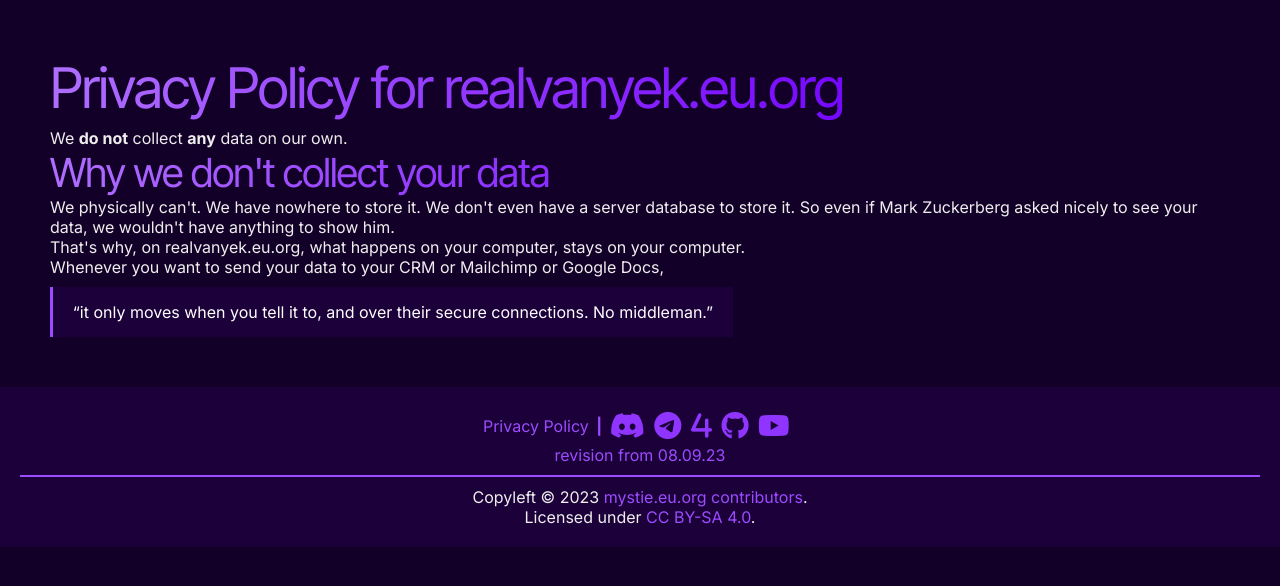
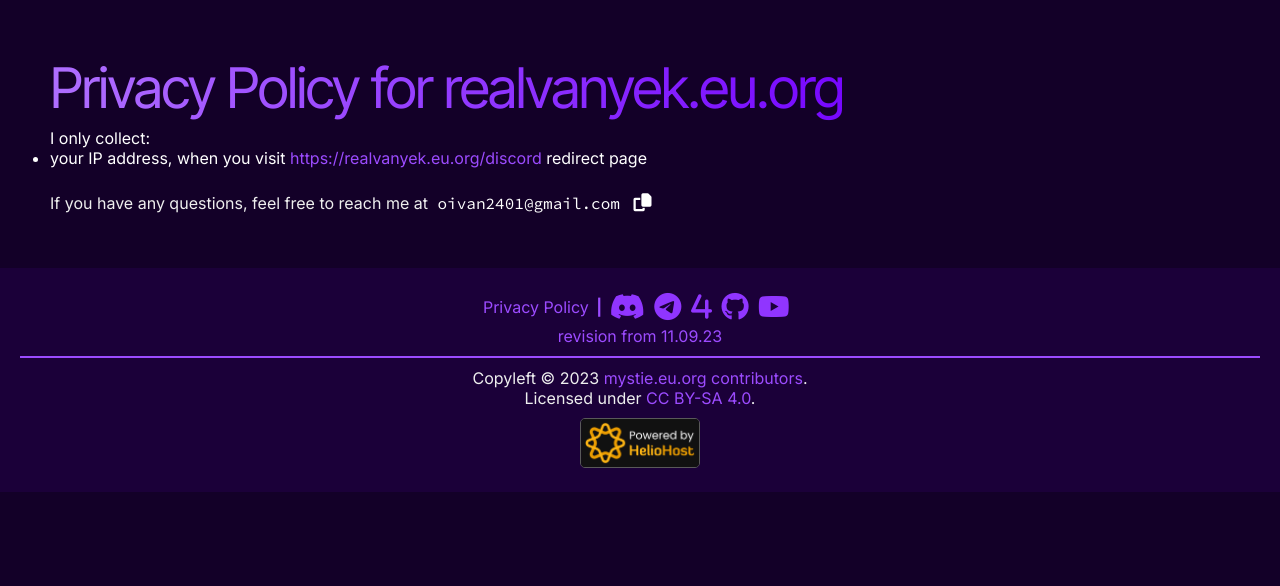
Before and after one commit to 4vanyek/therealvanyek-ml, a PHP site: page /privacy in a window 1280 px wide. Shown: the part 48-634 px from the top of the page. Run offline with PHP 8.4, Linux system fonts and the light colour scheme; some libraries are stand-ins or nearby versions.

Commit message:
небольшое обновление

```diff
--- a/css/general.css
+++ b/css/general.css
@@ -1,3 +1,4 @@
+@import url('https://fonts.googleapis.com/css2?family=Source+Code+Pro&display=swap');
 * {
     font-family: 'Inter', Arial, Helvetica, sans-serif;
 }
@@ -124,7 +125,7 @@ a:hover {
     transition: 300ms cubic-bezier(0.075, 0.82, 0.165, 1); /* рандомный переход, предложенный emmet */
 }
 button, .button {
-    padding: 1em 2em;
+    padding: 0.8em 1.6em;
     border: none;
     margin: 2.5px;
     cursor: pointer;
@@ -149,7 +150,7 @@ button, .button {
 .main-button, .qor-main-button, .qor-button, .copy-button {
     font-size: 18px;
     background: #7c11ff;
-    padding: 1em 2em;
+    padding: 0.8em 1.6em;
     color: #fff !important;
     border-radius: 6px;
     text-shadow: none;
@@ -292,15 +293,17 @@ img {
 p, span, h1, h2, h3, h4, h5, h6 {
     animation: fadeIn .5s ease-in-out;
 }
-.animate-on-scroll {
-  opacity: 0;
-  transform: translateY(20px);
-  transition: opacity 1s ease, transform 1s ease;
+pre {
+    font-family: 'Source Code Pro';
+    background: #000;
+    width: fit-content;
+    border-radius: 6px;
+    padding: 5px;
 }
-
-.animate-on-scroll.animate {
-  opacity: 1;
-  transform: translateY(0);
+.powered-by {
+    margin-top: 10px;
+    border: 1px solid #595959;
+    border-radius: 5px;
 }
 
 /* keyframes & animations */
--- a/css/mobile.css
+++ b/css/mobile.css
@@ -18,6 +18,11 @@
     #window {
         width: 95%;
         height: 100%;
+    }
+    h1 {
+        font-size: 2rem;
+        line-height: normal;
+        margin-bottom: 10px;
     }
 }
 @media screen and (max-width: 1000px) {
--- a/css/nav.css
+++ b/css/nav.css
@@ -21,7 +21,7 @@ li {
 	align-items: center;
 	justify-content: space-between;
 	padding: 5px 0 5px 8px;
-	background-color: #1b0039;
+	background-color: #1b0039bb;
 	color: #444;
 	position: fixed;
 	width: 100%;
@@ -95,9 +95,9 @@ input[type=checkbox] {
 /* APPLYING MEDIA QUERIES */
 @media (max-width: 800px) {
 	.menu {
-		display:none;
+		display: none;
 		position: absolute;
-		background-color:#1b0039;
+		background-color: #1b0039bb;
 		right: 0;
 		left: 0;
 		top: 100%;
--- a/privacy/index.html
+++ b/privacy/index.html
@@ -22,23 +22,26 @@
         href="https://fonts.googleapis.com/css2?family=Inter+Tight:wght@300;400;500;600;700;800;900&family=Inter:wght@100;200;300;400;500;600;700;800;900&display=swap"
         rel="stylesheet"> <!-- подключение шрифтов -->
     <link rel="stylesheet" href="https://cdnjs.cloudflare.com/ajax/libs/font-awesome/6.4.0/css/all.min.css" /> <!-- подключение Font Awesome 6.4.0 -->
+    <script src="https://cdn.jsdelivr.net/npm/@fancyapps/ui@5.0/dist/fancybox/fancybox.umd.js"></script>
+    <link
+      rel="stylesheet"
+      href="https://cdn.jsdelivr.net/npm/@fancyapps/ui@5.0/dist/fancybox/fancybox.css"
+    />
+    <title>Privacy Policy</title>
 </head>
 <body style="margin-top: 6em; /* нужно для того, чтобы навбар не перекрывал верхние элементы */">
     <script defer id="nav" src="/scripts/nav.js"></script>
     <div style="margin: 50px">
-    <h1>Privacy Policy for realvanyek.eu.org</h1>
-    <p>We <strong>do not</strong> collect <strong>any</strong> data on our own.</p>
-    <h2>Why we don't collect your data</h2>
-    <p>We physically can't.
-        We have nowhere to store it.
-         We don't even have a server database to store it.
-          So even if Mark Zuckerberg asked nicely to see your data, we wouldn't have anything to show him.<br>
-          That's why, on realvanyek.eu.org, what happens on your computer, stays on your computer.<br>
-          Whenever you want to send your data to your CRM or Mailchimp or Google Docs,
-           <blockquote><q>it only moves when you tell it to, and over their secure connections. No middleman.</q></blockquote>
-    </p>
+        <h1>Privacy Policy for realvanyek.eu.org</h1>
+        <p style="color: #fff">I only collect:</p>
+        <ul>
+            <li style='list-style: disc; color: #fff'>your IP address, when you visit <a class="internal_link" href="https://realvanyek.eu.org/discord">https://realvanyek.eu.org/discord</a> redirect page</li>
+        </ul>
+        <br>
+        <p style="display: inline-block;">If you have any questions, feel free to reach me at&nbsp;</p><precopy><pre style="display: inline-block; color: #fff; background: none;">oivan2401@gmail.com</pre></precopy>
     </div>
 <script id="footer" src="../scripts/footer.js"></script>
 <script src="/scripts/dropdown.js"></script>
+<script src="/scripts/copy.js"></script>
 </body>
 </html>
--- a/templates/footer.html
+++ b/templates/footer.html
@@ -14,9 +14,10 @@
             </ol>
         </div>
     </div>
-    <p class="rev"><a href="https://github.com/MystieHum/mystie.eu.org/commits/master" class="internal_link">revision from 08.09.23</a></p>
+    <p class="rev"><a href="https://github.com/MystieHum/mystie.eu.org/commits/master" class="internal_link">revision from 11.09.23</a></p>
     <hr>
     <p>Copyleft &copy; 2023
         <a href="https://github.com/MystieHum/mystie.eu.org/graphs/contributors" class="internal_link" target="_blank">mystie.eu.org contributors</a>.<br>Licensed under <a href="https://creativecommons.org/licenses/by-sa/4.0/" class="internal_link" target="_blank">CC BY-SA 4.0</a>.
         <div class="mobile"><br></div></p>
+    <a href="https://heliohost.org" class="internal_link" target="_blank"><img class="powered-by" src="/img/second_prototype.png" width="120"/></a>
 </footer>
```
Also changed, not shown: index.html (+10 -12 lines), qoritsuki/assets/css/qoritsuki.css (+1 -7 lines), scripts/animateScroll.js (deleted, +0 -14 lines), scripts/link.js (+11 -17 lines), img/second_prototype.png (added).
